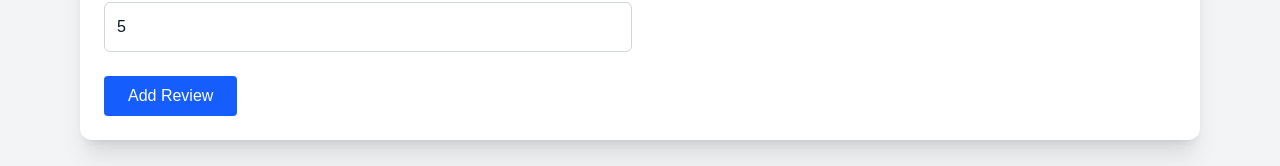
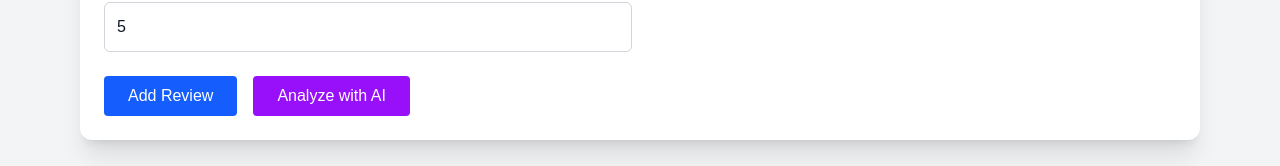
Before and after one commit to kashishshah328-ops/Homestay_Review_Analyzer, a Next.js app: page /dashboard in a window 1280 px wide. Shown: the part 467-633 px from the top of the page. Built offline with nearby package versions, Linux system fonts and the light colour scheme; no server answers; sample sign-in values are in the browser's storage.

Commit message:
feat: integrate AI review analysis UI with loading and error states

```diff
--- a/app/dashboard/page.js
+++ b/app/dashboard/page.js
@@ -25,9 +25,12 @@ export default function Dashboard() {
   const [reviews, setReviews] = useState([]);
   const [result, setResult] = useState(null);
 
+  const [aiResult, setAiResult] = useState("");
+const [loadingAI, setLoadingAI] = useState(false);
 const [loading, setLoading] = useState(false);
 
   const [editingId, setEditingId] = useState(null);
+
 
   // ===========================
   // FETCH REVIEWS
@@ -59,6 +62,42 @@ export default function Dashboard() {
   } catch (error) {
     console.error("Fetch Error:", error);
     setReviews([]);
+  }
+};
+
+const analyzeWithAI = async () => {
+  if (!review) {
+    toast.error("Please enter a review");
+    return;
+  }
+
+  try {
+    setAiResult("");
+    setLoadingAI(true);
+
+    const res = await fetch("http://localhost:5000/api/ai/analyze", {
+      method: "POST",
+      headers: {
+        "Content-Type": "application/json",
+      },
+      body: JSON.stringify({
+        review,
+      }),
+    });
+
+    const data = await res.json();
+
+    if (data.success) {
+      setAiResult(data.result);
+      toast.success("AI Analysis Completed");
+    } else {
+      toast.error(data.message);
+    }
+
+  } catch (error) {
+    toast.error("AI Analysis Failed");
+  } finally {
+    setLoadingAI(false);
   }
 };
 
@@ -343,12 +382,22 @@ export default function Dashboard() {
       </button>
     </>
   ) : (
+    <>
       <button
         onClick={analyzeReview}
         className="bg-blue-600 hover:bg-blue-700 text-white px-6 py-2 rounded"
       >
         Add Review
       </button>
+
+      {/* 👇 New AI Button */}
+      <button
+        onClick={analyzeWithAI}
+        className="bg-purple-600 hover:bg-purple-700 text-white px-6 py-2 rounded"
+      >
+        Analyze with AI
+      </button>
+    </>
   )}
 
 </div>
@@ -357,6 +406,25 @@ export default function Dashboard() {
 
         {loading && <Loader />}
 
+{loadingAI && (
+  <p className="text-purple-600 mt-4 font-semibold">
+    🤖 AI is analyzing your review...
+  </p>
+)}
+
+{aiResult && (
+  <div className="bg-white dark:bg-slate-800 shadow-xl rounded-xl p-6 mt-6">
+
+    <h2 className="text-2xl font-bold mb-4 text-purple-600">
+      🤖 AI Analysis
+    </h2>
+
+    <div className="whitespace-pre-wrap text-gray-800 dark:text-white">
+      {aiResult}
+    </div>
+
+  </div>
+)}
         {/* Reviews List */}
 
         <div className="bg-white dark:bg-slate-800 shadow-xl rounded-xl p-6 mt-8">
```
Lines whose indentation alone changed are shown as unchanged.
